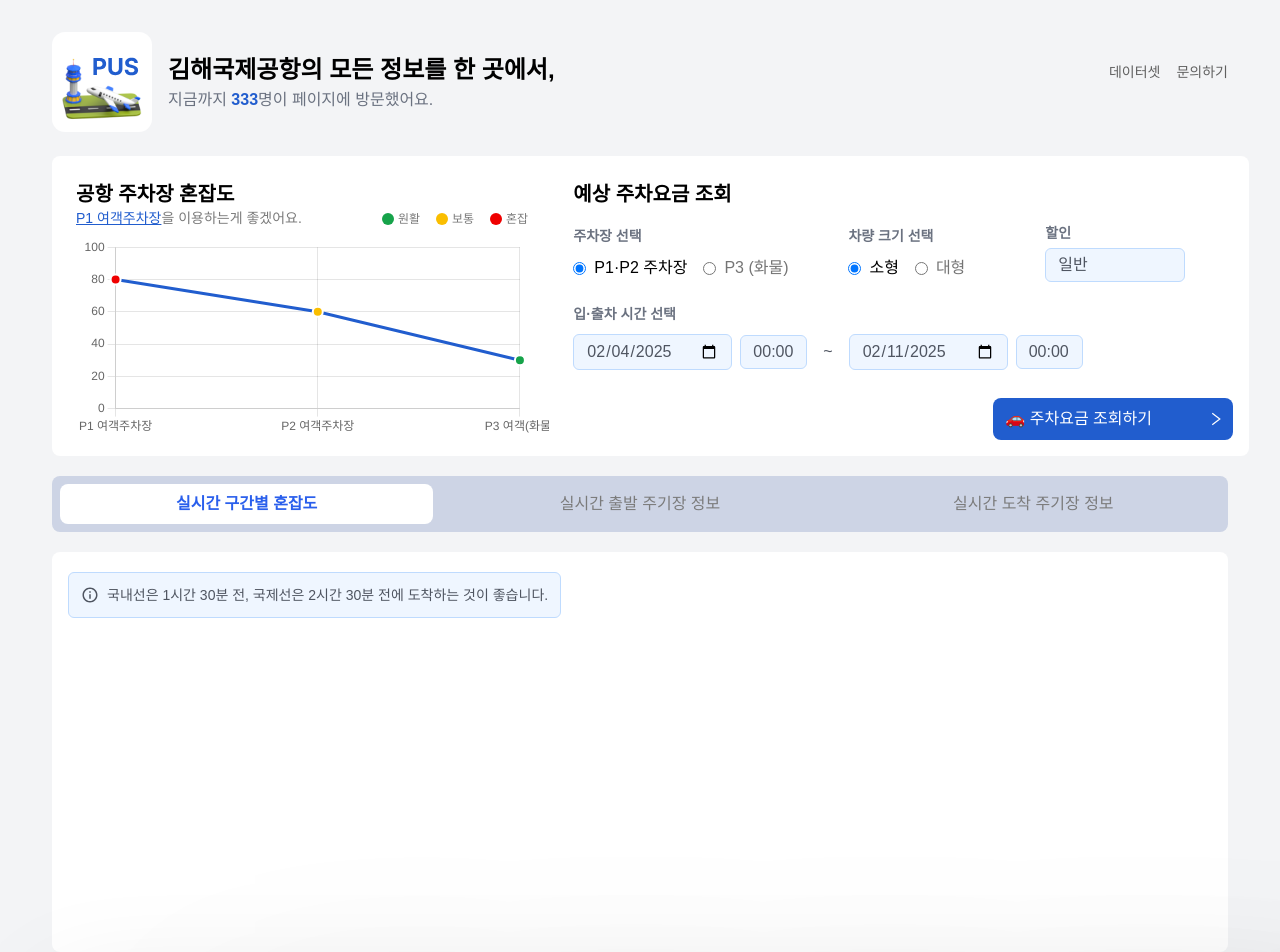
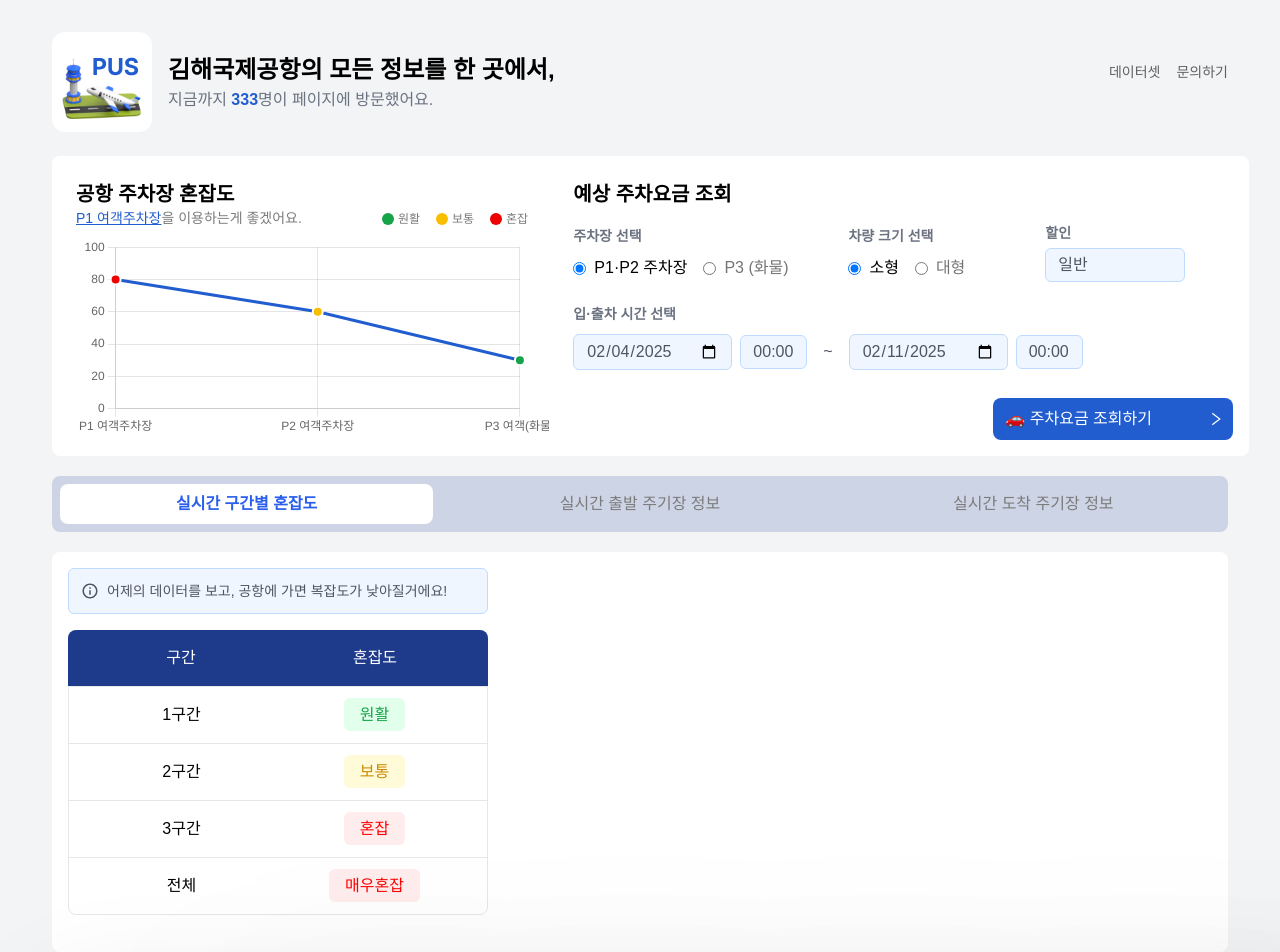
Before and after one commit to airport-pus/Client, a Next.js app: page / in a window 1280 px wide. Shown: the top 952 px of the page. Built offline with nearby package versions, Linux system fonts and the light colour scheme.

Commit message:
feat :: 실시간 구간별 혼잡도 표로 구현

```diff
--- a/app/components/sectional-confusion/page.tsx
+++ b/app/components/sectional-confusion/page.tsx
@@ -1,16 +1,45 @@
-"use client"
+import React from 'react';
+import { MdInfoOutline } from "react-icons/md";
 
-import { MdInfoOutline } from "react-icons/md"
+const TrafficStatus = () => {
+  const message = "어제의 데이터를 보고, 공항에 가면 복잡도가 낮아질거에요!";
 
-const InfoCallout = () => {
-  const message = "국내선은 1시간 30분 전, 국제선은 2시간 30분 전에 도착하는 것이 좋습니다."
+  const statusData = [
+    { section: "1구간", status: "원활", statusColor: "bg-[#E2FFEB] text-[#16A34A]" },
+    { section: "2구간", status: "보통", statusColor: "bg-[#FFFBD8] text-[#CA8A04]" },
+    { section: "3구간", status: "혼잡", statusColor: "bg-[#FFECEC] text-[#FF0000]" },
+    { section: "전체", status: "매우혼잡", statusColor: "bg-[#FFECEC] text-[#FF0000]" }
+  ];
+
+  const sizeClass = "px-4 py-2";
 
   return (
-    <div className="absolute top-5 left-4 bg-[#EFF6FF] p-3 rounded-md flex items-center gap-2 text-[#4F5561] border border-[#BFDBFE]">
-      <MdInfoOutline className="text-lg" />
-      <span className="text-sm font-medium">{message}</span>
+    <div className="relative">
+      <div className="bg-[#EFF6FF] p-3 rounded-md flex items-center gap-2 text-[#4F5561] border border-[#BFDBFE] mb-4 w-[420px]">
+        <MdInfoOutline className="text-lg" />
+        <span className="text-sm font-medium">{message}</span>
+      </div>
+
+      <div className="w-[420px]">
+        <div className="bg-[#1E3A8A] text-white p-4 rounded-t-lg grid grid-cols-2 text-center">
+          <div className="font-medium">구간</div>
+          <div className="font-medium">혼잡도</div>
+        </div>
+        <div className="border border-gray-200 rounded-b-lg">
+          {statusData.map((item, index) => (
+            <div key={index} className="grid grid-cols-2 p-4 border-b last:border-b-0 text-center">
+              <div className="font-medium text-[#000000]">{item.section}</div>
+              <div>
+                <span className={`rounded-md ${sizeClass} ${item.statusColor}`}>
+                  {item.status}
+                </span>
+              </div>
+            </div>
+          ))}
+        </div>
+      </div>
     </div>
-  )
-}
+  );
+};
 
-export default InfoCallout
+export default TrafficStatus;
```
Also changed, not shown: app/components/FareCheck/page.tsx (line endings or trailing spaces).
